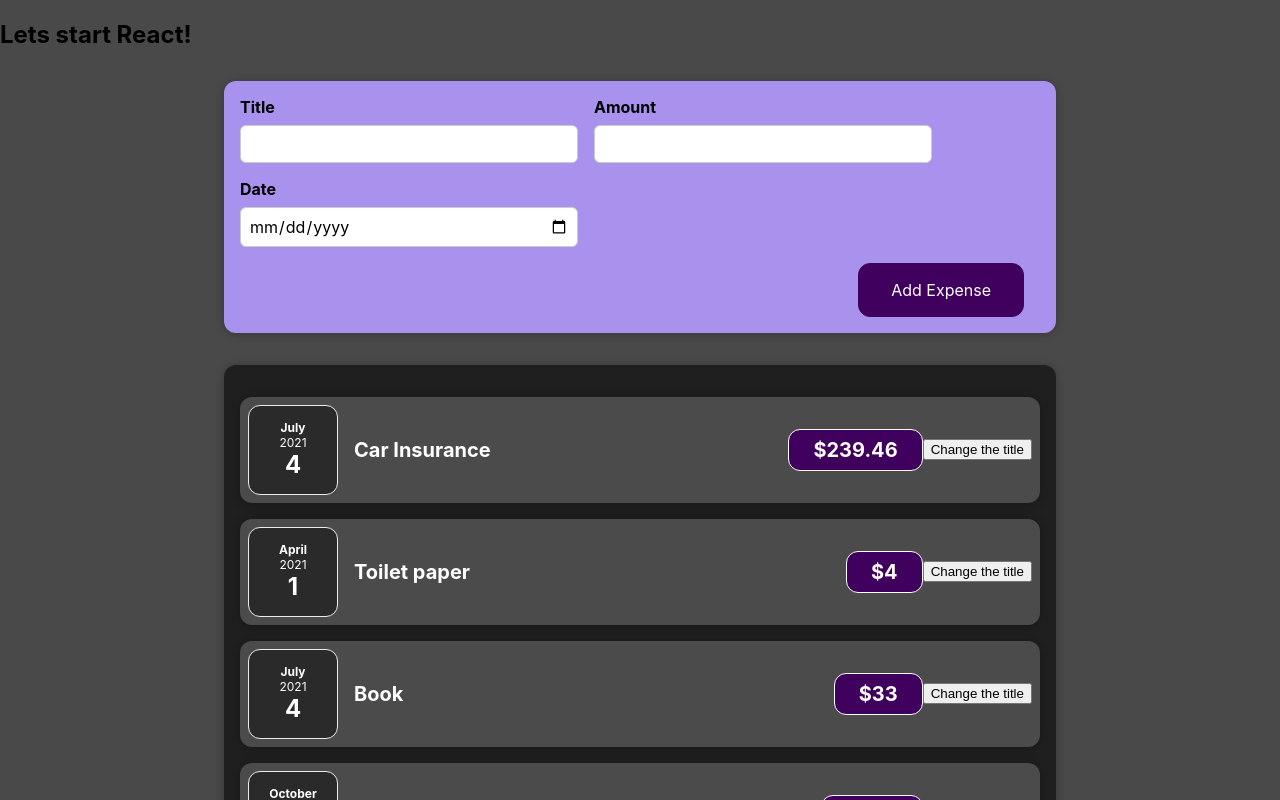
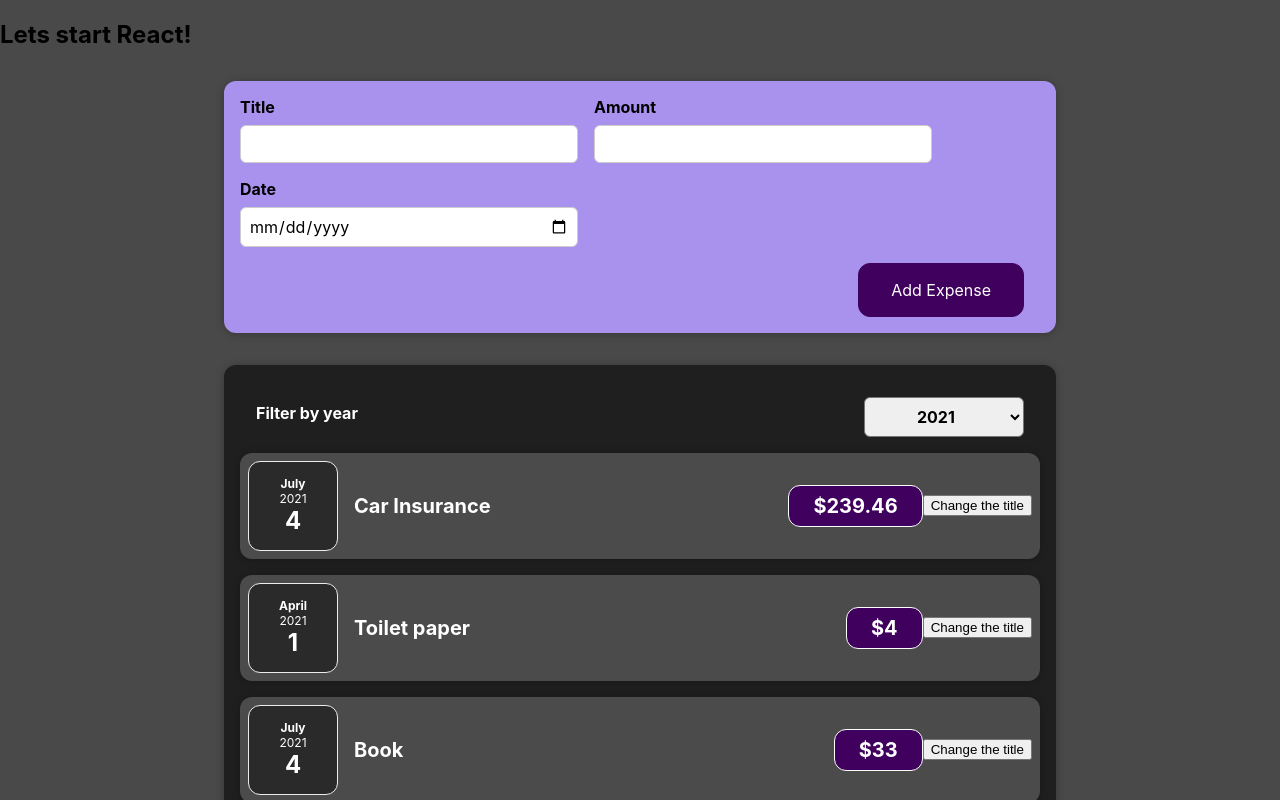
Before and after one commit to s-deep3k/Expense-Tracker, a React (Create React App) app: page / in a window 1280 px wide. Shown: the top 800 px of the page. Built offline with nearby package versions, Linux system fonts and the light colour scheme.

Commit message:
Lifting state up and learning stateful and stateless components

```diff
--- a/src/components/Expenses/Expenses.js
+++ b/src/components/Expenses/Expenses.js
@@ -1,10 +1,22 @@
 import "./Expenses.css";
 import ExpenseItem from "./ExpenseItem";
-import Card from '../UI/Card'
+import Card from "../UI/Card";
+import ExpensesFilter from "./ExpensesFilter";
+import { useState } from "react";
 function Expenses(props) {
+  const [Year, setYearHandler] = useState("2021");
   const expenses = props.expenses;
+  const yearHandler = (setYear) => {
+    setYearHandler(setYear);
+  };
   return (
+    <div>
       <Card className="expenses">
+        <ExpensesFilter
+          selected={Year}
+          onSetYear={yearHandler}
+        ></ExpensesFilter>
+
         <ExpenseItem
           title={expenses[0].title}
           amount={expenses[0].amount}
@@ -31,6 +43,7 @@ function Expenses(props) {
           date={expenses[4].date}
         ></ExpenseItem>
       </Card>
+    </div>
   );
 }
 export default Expenses;
--- /dev/null
+++ b/src/components/Expenses/ExpensesFilter.css
@@ -0,0 +1,24 @@
+.expenses-filter {
+    color: white;
+    padding: 0 1rem;
+  }
+
+  .expenses-filter__control {
+    display: flex;
+    width: 100%;
+    align-items: center;
+    justify-content: space-between;
+    margin: 1rem 0;
+  }
+
+  .expenses-filter label {
+    font-weight: bold;
+    margin-bottom: 0.5rem;
+  }
+
+  .expenses-filter select {
+    font: inherit;
+    padding: 0.5rem 3rem;
+    font-weight: bold;
+    border-radius: 6px;
+  }
--- /dev/null
+++ b/src/components/Expenses/ExpensesFilter.js
@@ -0,0 +1,23 @@
+import "./ExpensesFilter.css";
+
+const ExpensesFilter = (props) => {
+  const yearHandler = (event) => {
+    //console.log(event.target.value);
+    props.onSetYear(event.target.value);
+  };
+  return (
+    <div className="expenses-filter">
+      <div className="expenses-filter__control">
+        <label>Filter by year</label>
+        <select value={props.selected} onChange={yearHandler}>
+          <option value="2022">2022</option>
+          <option value="2021">2021</option>
+          <option value="2020">2020</option>
+          <option value="2019">2019</option>
+        </select>
+      </div>
+    </div>
+  );
+};
+
+export default ExpensesFilter;
```
Lines whose indentation alone changed are shown as unchanged.
